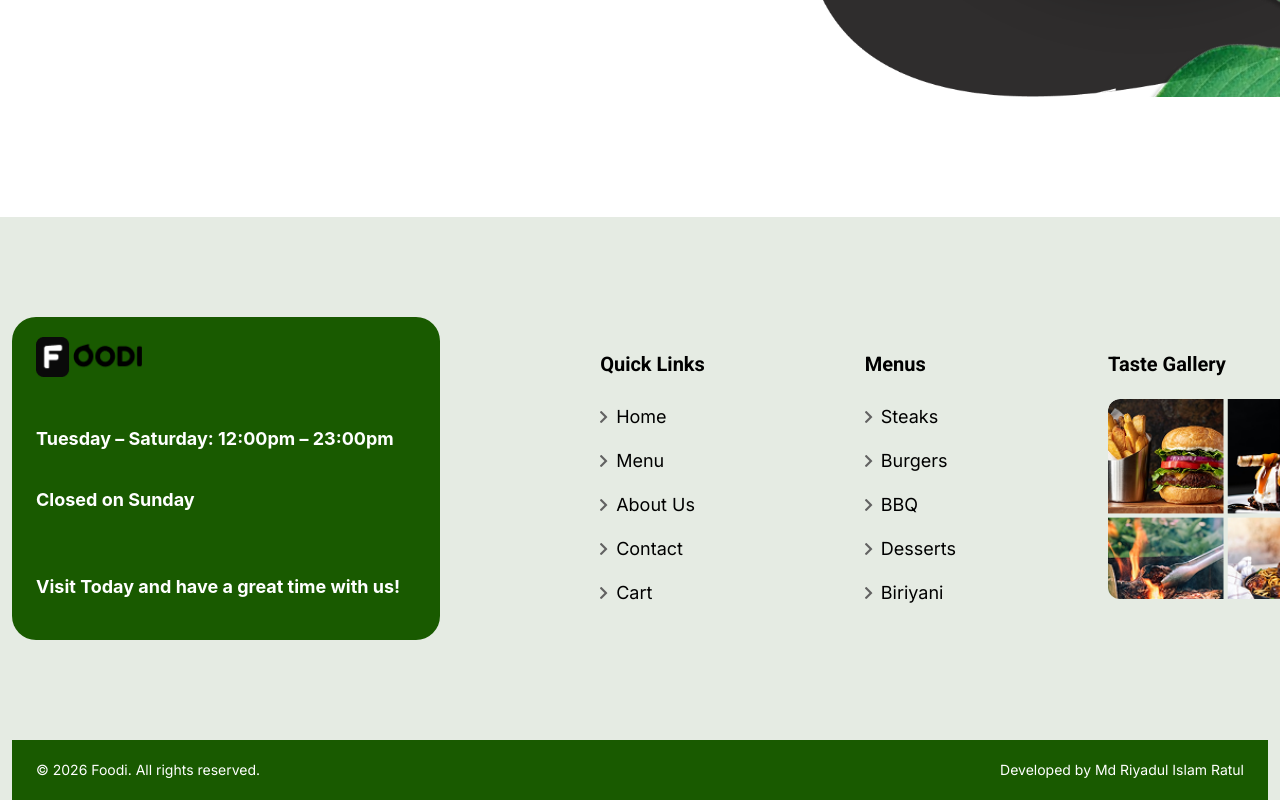
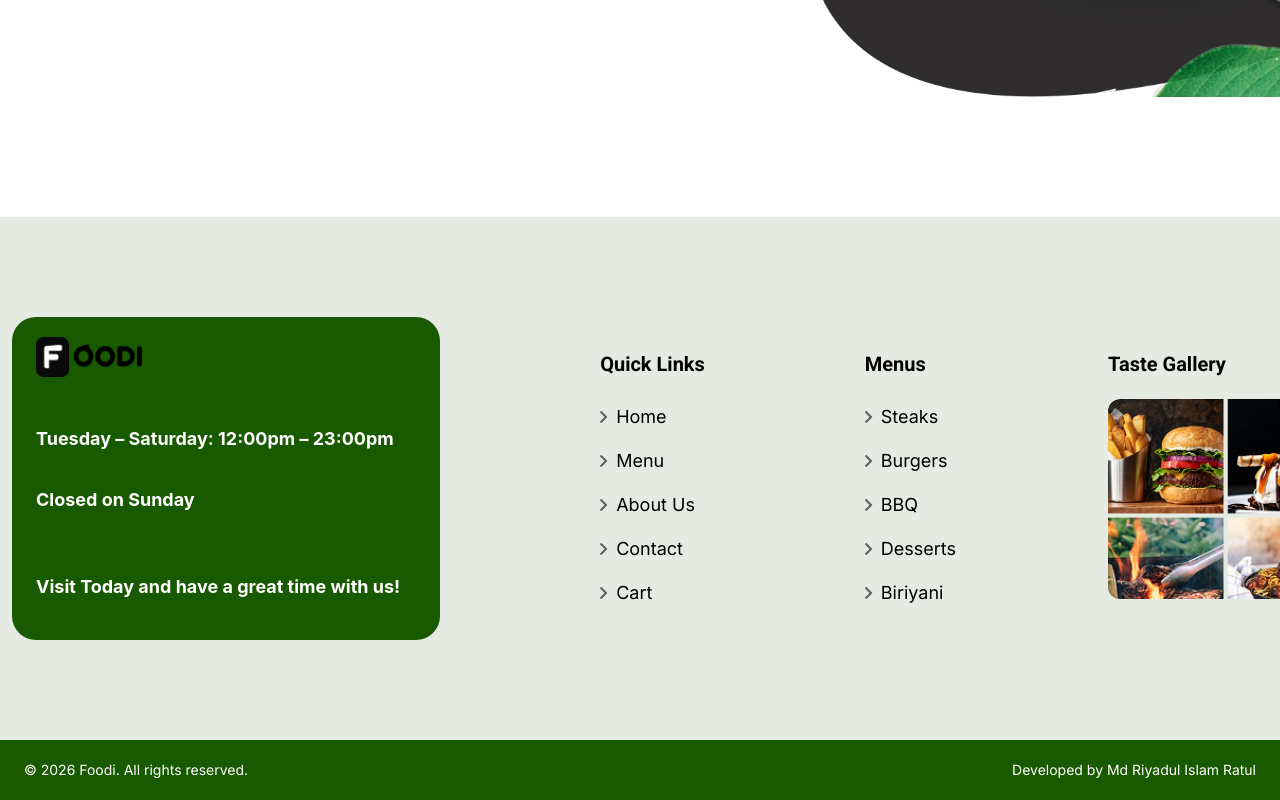
Before and after one commit to Riyadulislamratul/foodi_resturant, a React (Vite) app: page / in a window 1280 px wide. Shown: the part 703-1503 px from the top of the page. Built offline with nearby package versions, Linux system fonts and the light colour scheme.

Commit message:
fix: footer updated

```diff
--- a/src/components/Footer.jsx
+++ b/src/components/Footer.jsx
@@ -8,13 +8,13 @@ import FooterBottom from "../assets/footerbottom.png";
 
 const Footer = () => {
   return (
-    <Section className="bg-[#E5EBE3] mt-30 overflow-hidden px-3">
-      <Container className="max-w-331.25">
+    <Section className="bg-[#E5EBE3] mt-30 overflow-hidden">
+      <Container className="max-w-331.25 px-3">
         <div className="py-12 sm:py-16 lg:py-25">
 
           {/* ================= DESKTOP / TABLET ================= */}
           <div className="hidden lg:grid grid-cols-[auto_1fr_1fr_1fr] gap-20 xl:gap-40 relative">
-            <div className="absolute -top-81 -left-73">
+            <div className="absolute -top-30 -left-80">
               <img src={FooterTop} alt="" />
             </div>
 
@@ -208,7 +208,7 @@ const Footer = () => {
       </Container>
 
       {/* Bottom Footer */}
-      <div className="bg-[#195A00]">
+      <div className="bg-[#195A00] w-full">
         <div className="max-w-331.25 mx-auto flex flex-col md:flex-row justify-between items-center px-4 sm:px-6">
           <p className="text-white text-sm font-inter py-3 md:py-5 text-center">
             &copy; 2026 Foodi. All rights reserved.
```
